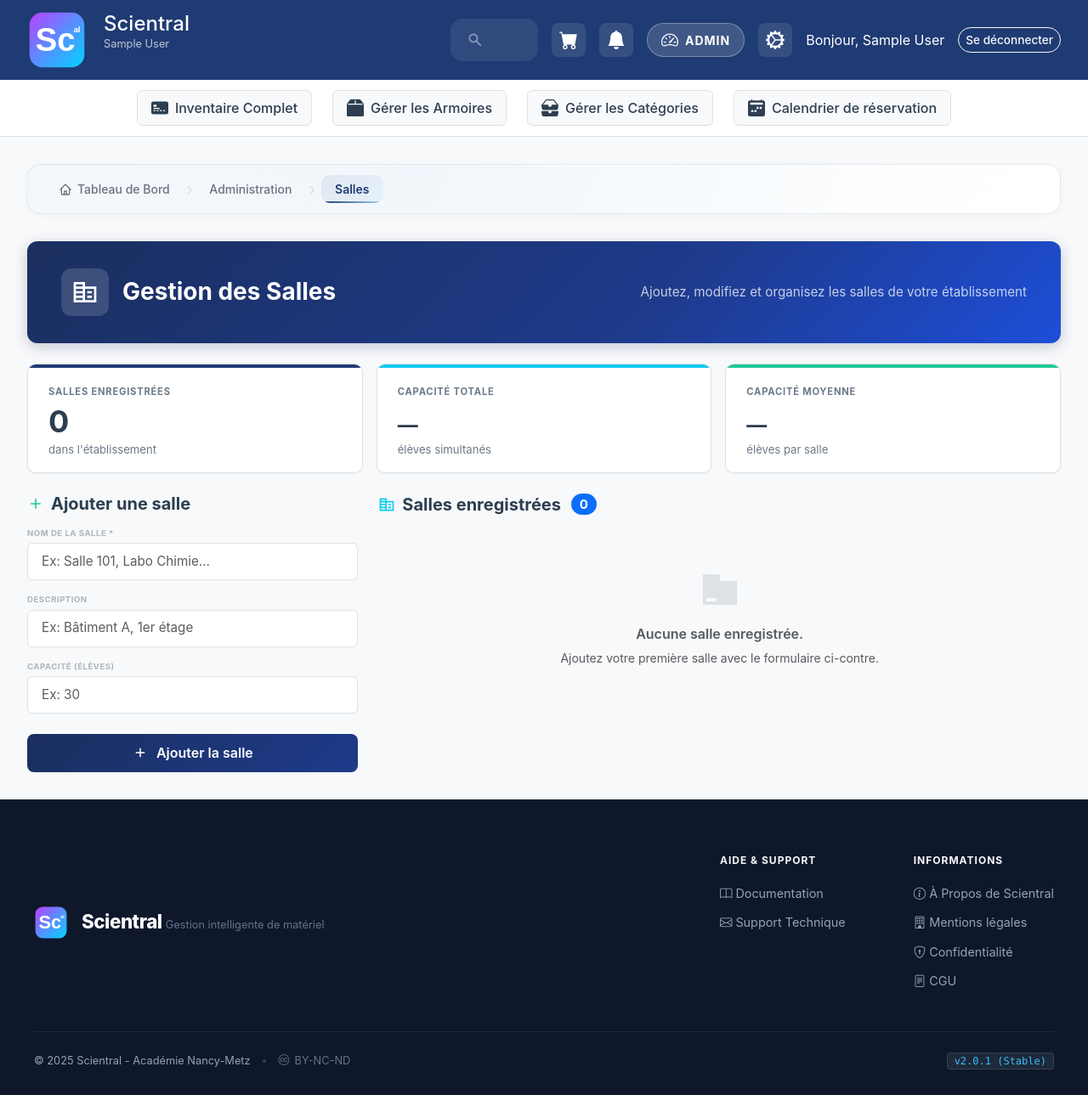
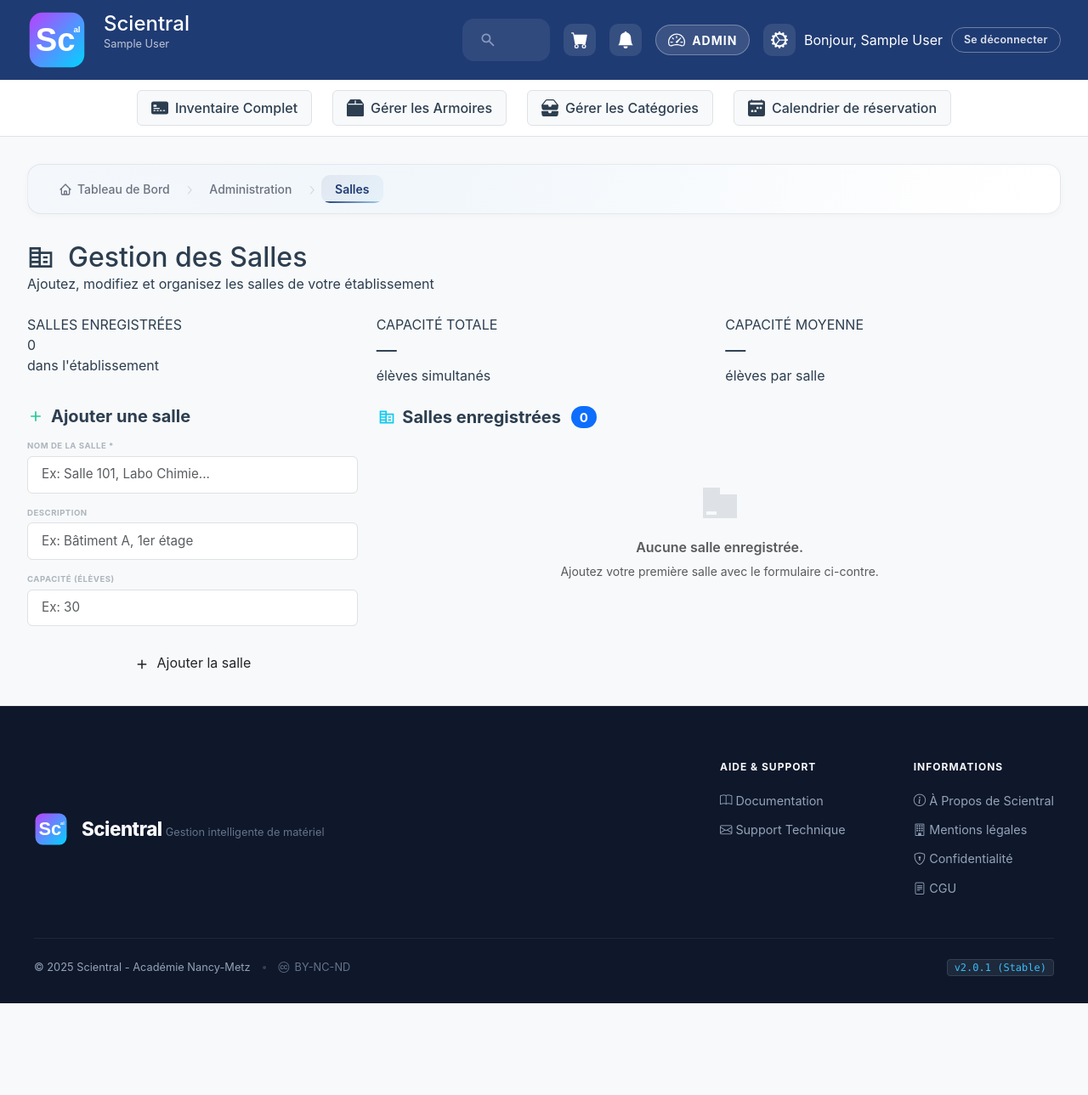
Before and after one commit to crazypopperz/LabFlow, a Flask app: page /admin/salles in a window 1280 px wide. Shown: the top 1289 px of the page at 85% size. After the commit the page ends 1181 px from the top, so only its background shows below. Run offline with Flask 3, Linux system fonts and the light colour scheme; the visitor is signed in with stand-in values (Sample User, id 1); data that the repository does not hold is empty; some libraries are stand-ins or nearby versions.

Commit message:
refresh css layout

```diff
--- a/static/css/base.css
+++ b/static/css/base.css
@@ -3,7 +3,7 @@
    ================================================================= */
 
 :root {
-  /* Tes couleurs personnalisées LabFlow */
+  /* Tes couleurs personnalisées Scientral */
   --couleur-principale: #1f3b73;
   --couleur-secondaire: #01257d;
   --couleur-accent: #a7d3f2;
--- a/static/css/components.css
+++ b/static/css/components.css
@@ -261,7 +261,7 @@
 }
 
 .objet-table td a:hover {
-    color: var(--couleur-principale); /* Devient bleu LabFlow */
+    color: var(--couleur-principale); /* Devient bleu Scientral */
     border-bottom-color: var(--couleur-principale); /* Soulignement fin et coloré */
 }
 
@@ -351,7 +351,7 @@
 }
 
 .actions-cell .btn-outline-primary:hover {
-    color: var(--couleur-principale); /* Bleu LabFlow */
+    color: var(--couleur-principale); /* Bleu Scientral */
     background-color: #e0e7ff; /* Fond bleu pâle */
     border-color: transparent;
     transform: translateY(-2px);
@@ -555,7 +555,7 @@ tr.row-done td strong { font-weight: normal; }
 /* État Survol (Hover) */
 .btn-export-select:hover {
     background-color: #f8f9fa;
-    color: var(--couleur-principale); /* Bleu LabFlow */
+    color: var(--couleur-principale); /* Bleu Scientral */
     border-color: #adb5bd;
     z-index: 2; /* Passe au-dessus des bordures voisines */
 }
--- a/static/css/layout.css
+++ b/static/css/layout.css
@@ -213,9 +213,9 @@
     display: flex;
     align-items: center;
     justify-content: center;
-    width: 40px;  /* Largeur fixe par défaut */
-    height: 40px; /* Hauteur fixe */
-    border-radius: 8px;
+    width: 38px;  /* Largeur fixe par défaut */
+    height: 38px; /* Hauteur fixe */
+    border-radius: 10px;
     background: rgba(255, 255, 255, 0.1);
     transition: all 0.2s ease;
     color: white;
@@ -224,7 +224,7 @@
 }
 
 .header-icon-link:hover {
-    background: rgba(255, 255, 255, 0.2);
+    background: rgba(255, 255, 255, 0.16);
     transform: translateY(-1px);
     color: white;
 }
@@ -234,23 +234,24 @@
 /* Style SPÉCIFIQUE pour le bouton Admin (Pilule) */
 .header-icon-link.admin-badge {
     width: auto; /* IMPORTANT : Surcharge la largeur fixe de 40px */
-    padding: 0 16px; /* Espace pour le texte */
+    padding: 0 14px; /* Espace pour le texte */
     border-radius: 50px; /* Forme arrondie */
-    background: rgba(255, 255, 255, 0.15);
+    background: rgba(255, 255, 255, 0.12);
+	height: 36px;
     border: 1px solid rgba(255, 255, 255, 0.3);
     gap: 8px; /* Espace entre icône et texte */
 }
 
 .header-icon-link.admin-badge:hover {
-    background: rgba(255, 255, 255, 0.3);
-    border-color: rgba(255, 255, 255, 0.8);
+    background: rgba(255, 255, 255, 0.22);
+    border-color: rgba(255, 255, 255, 0.6);
     box-shadow: 0 4px 12px rgba(0,0,0,0.1);
 }
 
 /* SVG des icônes */
 .header-icon {
-    width: 22px;
-    height: 22px;
+    width: 20px;
+    height: 20px;
     transition: all 0.3s ease;
     fill: currentColor;
 }
@@ -330,13 +331,23 @@
 .auth-section {
     display: flex;
     align-items: center;
-    gap: 1rem;
+    gap: 0.6rem;
     color: var(--texte-inverse);
 }
 .auth-section .btn-outline-light {
-    border-radius: 20px;
-    font-weight: 500;
-    font-size: 0.85rem;
+    border-radius: 50px;
+    font-weight: 600;
+    font-size: 0.78rem;
+    padding: 0.3rem 0.9rem;
+    border: 1px solid rgba(255,255,255,0.35);
+    color: rgba(255,255,255,0.85);
+    letter-spacing: 0.02em;
+    transition: all 0.2s ease;
+}
+.auth-section .btn-outline-light:hover {
+    background: rgba(255,255,255,0.15);
+    border-color: rgba(255,255,255,0.7);
+    color: white;
 }
 
 /* --- SUB NAV --- */
@@ -452,4 +463,5 @@
 
 @media (max-width: 768px) {
     .btn-back-to-top { bottom: 20px; right: 20px; width: 45px; height: 45px; }
+	.welcome-message { display: none; }
 }
--- a/static/css/modules/admin.css
+++ b/static/css/modules/admin.css
@@ -562,92 +562,3 @@
     .user-email { justify-content: center; }
     .user-actions { margin-left: 0; width: 100%; justify-content: center; margin-top: 10px; }
 }
-
-/* ============================================================================================
-/* PAGE ADMIN salles
-/* ========================================================================================= */
-/* ── Hero header ─────────────────────────────────────── */
-.salles-hero {
-    background: linear-gradient(135deg, #1a2f5e 0%, #1e3a8a 60%, #1d4ed8 100%);
-    border-radius: 12px;
-    padding: 2rem 2.5rem;
-    display: flex;
-    align-items: center;
-    justify-content: space-between;
-    color: white;
-    box-shadow: 0 4px 16px rgba(26, 47, 94, 0.25);
-}
-.salles-hero-icon {
-    width: 56px; height: 56px;
-    background: rgba(255,255,255,0.15);
-    border-radius: 12px;
-    display: flex; align-items: center; justify-content: center;
-    flex-shrink: 0;
-}
-.salles-hero-title {
-    font-size: 1.75rem;
-    font-weight: 700;
-    color: white;
-    margin: 0;
-}
-.salles-hero-subtitle {
-    color: rgba(255,255,255,0.75);
-    font-size: 0.95rem;
-}
-
-/* ── Stat cards ──────────────────────────────────────── */
-.salle-stat-card {
-    background: var(--fond-element, #fff);
-    border: 1px solid var(--couleur-bordure, #e9ecef);
-    border-radius: 10px;
-    padding: 1.25rem 1.5rem 1rem;
-    box-shadow: var(--ombre-legere, 0 1px 4px rgba(0,0,0,0.06));
-    position: relative;
-    overflow: hidden;
-}
-.salle-stat-bar {
-    position: absolute;
-    top: 0; left: 0; right: 0;
-    height: 4px;
-    border-radius: 10px 10px 0 0;
-}
-.salle-stat-label {
-    font-size: 0.7rem;
-    font-weight: 700;
-    letter-spacing: 0.07em;
-    color: var(--texte-discret, #6c757d);
-    text-transform: uppercase;
-    margin-bottom: 0.5rem;
-    margin-top: 0.25rem;
-}
-.salle-stat-value {
-    font-size: 2.25rem;
-    font-weight: 700;
-    color: var(--texte-principal, #1a2f5e);
-    line-height: 1;
-    margin-bottom: 0.4rem;
-}
-.salle-stat-sub {
-    font-size: 0.82rem;
-    color: var(--texte-discret, #6c757d);
-}
-
-/* ── Bouton ajout ────────────────────────────────────── */
-.btn-salles-primary {
-    background: linear-gradient(135deg, #1a2f5e 0%, #1e3a8a 100%);
-    color: white;
-    border: none;
-    border-radius: 8px;
-    padding: 0.65rem 1rem;
-    font-weight: 600;
-    display: flex;
-    align-items: center;
-    justify-content: center;
-    gap: 0.4rem;
-    transition: opacity 0.2s ease, transform 0.15s ease;
-}
-.btn-salles-primary:hover {
-    color: white;
-    opacity: 0.9;
-    transform: translateY(-1px);
-}
--- a/static/css/modules/inventory.css
+++ b/static/css/modules/inventory.css
@@ -99,7 +99,7 @@
 
 /* --- COULEURS SPÉCIFIQUES AU SURVOL --- */
 
-/* 1. Voir (Bleu LabFlow) */
+/* 1. Voir (Bleu Scientral) */
 .item-card .card-actions .btn-view:hover {
     background-color: #1F3B73;
     color: #ffffff;
--- a/static/css/modules/tour.css
+++ b/static/css/modules/tour.css
@@ -61,7 +61,7 @@
 .tour-title {
     font-size: 1.25rem;
     font-weight: 800;
-    color: #1F3B73; /* Bleu LabFlow */
+    color: #1F3B73; /* Bleu Scientral */
     margin-bottom: 12px;
     letter-spacing: -0.5px;
 }
@@ -116,7 +116,7 @@
 }
 
 a[href*='/panier'].tour-highlight {
-    background-color: #1F3B73 !important; /* Bleu LabFlow */
+    background-color: #1F3B73 !important; /* Bleu Scientral */
     border-radius: 50% !important; /* Rond */
     box-shadow: 0 0 0 4px #0d6efd, 0 0 30px rgba(0,0,0,0.5) !important;
 }
--- a/static/css/style.css
+++ b/static/css/style.css
@@ -1,5 +1,5 @@
 /* =================================================================
-   SCIENTRAL - FEUILLE DE STYLES PRINCIPALE
+   LABFLOW - FEUILLE DE STYLES PRINCIPALE
    Refactorisation SMACSS/BEM
    ================================================================= */
 
```
